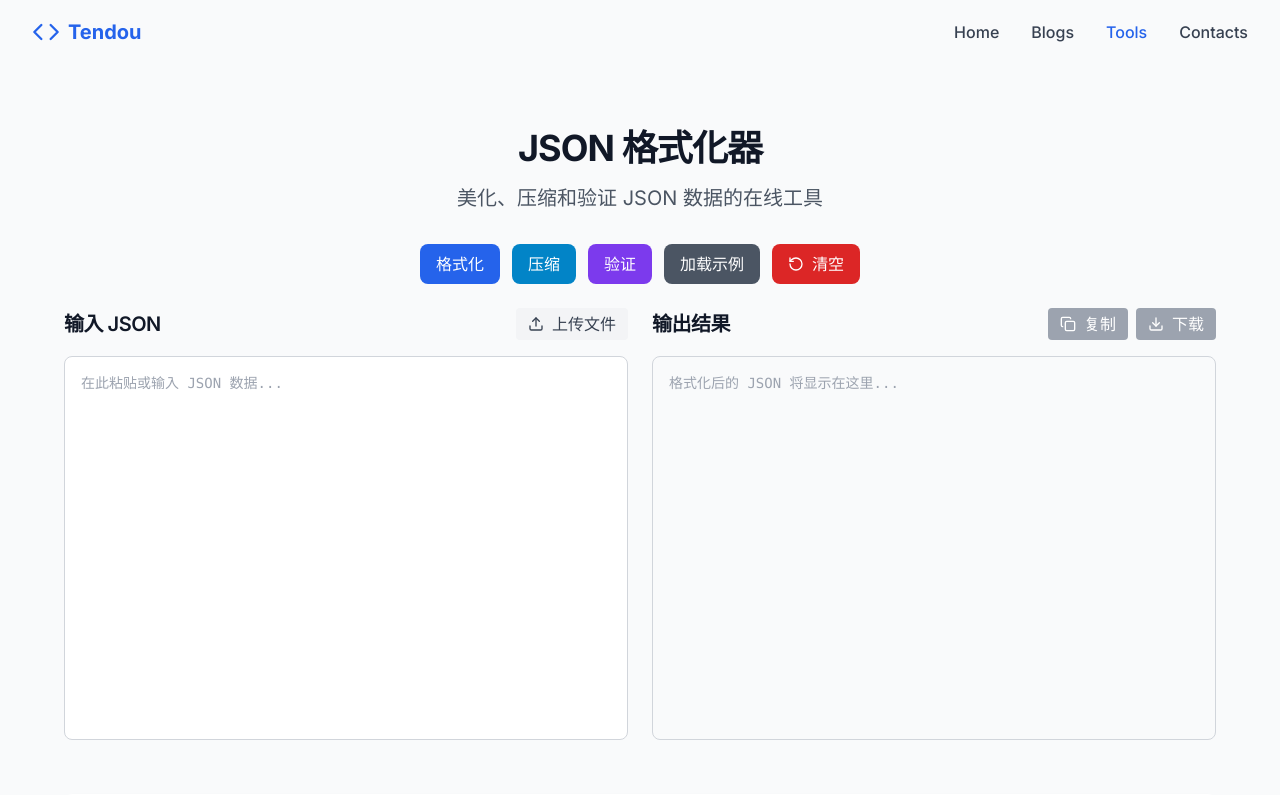
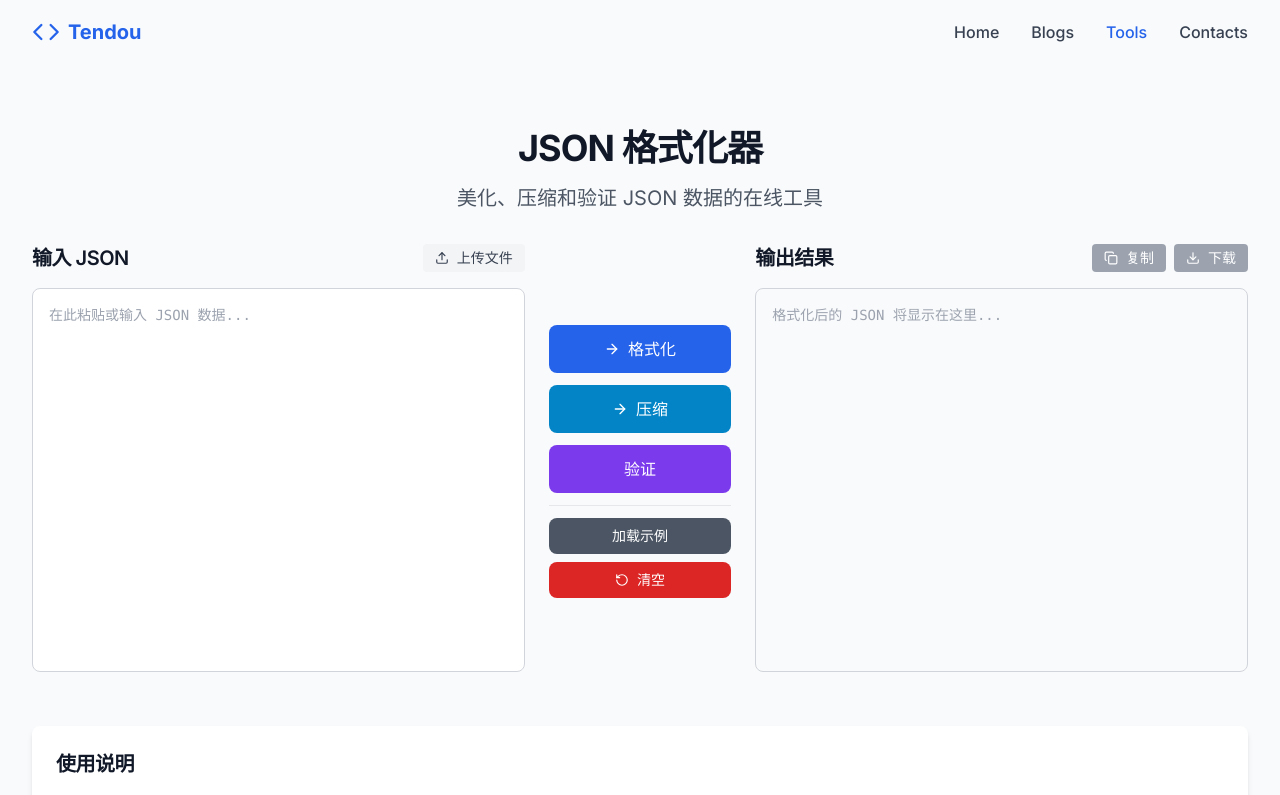
Before and after one commit to erichuanp/erichuanp.github.io, a React (Vite) app: page /tools/json-formatter in a window 1280 px wide. Shown: the top 795 px of the page. Built offline with nearby package versions, Linux system fonts and the light colour scheme.

Commit message:
Update JSON Formatter with Vertical Button Layout

```diff
--- a/src/tools/JsonFormatter.tsx
+++ b/src/tools/JsonFormatter.tsx
@@ -1,6 +1,6 @@
 import React, { useState } from 'react';
 import { motion } from 'framer-motion';
-import { Copy, Download, Upload, RotateCcw, Check } from 'lucide-react';
+import { Copy, Download, Upload, RotateCcw, Check, ArrowRight, ArrowLeft } from 'lucide-react';
 import PageTransition from '../components/common/PageTransition';
 
 const JsonFormatter: React.FC = () => {
@@ -122,7 +122,7 @@ const JsonFormatter: React.FC = () => {
   return (
     <PageTransition>
       <div className="container py-16">
-        <div className="max-w-6xl mx-auto">
+        <div className="max-w-7xl mx-auto">
           {/* Header */}
           <div className="mb-8 text-center">
             <h1 className="mb-4 text-4xl font-bold text-gray-900">JSON 格式化器</h1>
@@ -131,62 +131,20 @@ const JsonFormatter: React.FC = () => {
             </p>
           </div>
 
-          {/* Controls */}
-          <motion.div
-            initial={{ opacity: 0, y: 20 }}
-            animate={{ opacity: 1, y: 0 }}
-            transition={{ duration: 0.5 }}
-            className="mb-6"
-          >
-            <div className="flex flex-wrap gap-3 justify-center">
-              <button
-                onClick={formatJson}
-                className="px-4 py-2 bg-primary-600 text-white rounded-lg hover:bg-primary-700 transition-colors"
-              >
-                格式化
-              </button>
-              <button
-                onClick={compressJson}
-                className="px-4 py-2 bg-secondary-600 text-white rounded-lg hover:bg-secondary-700 transition-colors"
-              >
-                压缩
-              </button>
-              <button
-                onClick={validateJson}
-                className="px-4 py-2 bg-accent-600 text-white rounded-lg hover:bg-accent-700 transition-colors"
-              >
-                验证
-              </button>
-              <button
-                onClick={loadExample}
-                className="px-4 py-2 bg-gray-600 text-white rounded-lg hover:bg-gray-700 transition-colors"
-              >
-                加载示例
-              </button>
-              <button
-                onClick={clearAll}
-                className="px-4 py-2 bg-red-600 text-white rounded-lg hover:bg-red-700 transition-colors flex items-center gap-2"
-              >
-                <RotateCcw size={16} />
-                清空
-              </button>
-            </div>
-          </motion.div>
-
-          {/* Main Content */}
-          <div className="grid grid-cols-1 lg:grid-cols-2 gap-6">
-            {/* Input Section */}
+          {/* Main Content - Three Column Layout */}
+          <div className="grid grid-cols-1 lg:grid-cols-12 gap-6">
+            {/* Input Section - 5 columns */}
             <motion.div
               initial={{ opacity: 0, x: -20 }}
               animate={{ opacity: 1, x: 0 }}
               transition={{ duration: 0.5, delay: 0.1 }}
-              className="space-y-4"
+              className="lg:col-span-5 space-y-4"
             >
               <div className="flex items-center justify-between">
                 <h2 className="text-xl font-semibold text-gray-900">输入 JSON</h2>
                 <div className="flex gap-2">
-                  <label className="px-3 py-1 bg-gray-100 text-gray-700 rounded cursor-pointer hover:bg-gray-200 transition-colors flex items-center gap-2">
-                    <Upload size={16} />
+                  <label className="px-3 py-1 bg-gray-100 text-gray-700 rounded cursor-pointer hover:bg-gray-200 transition-colors flex items-center gap-2 text-sm">
+                    <Upload size={14} />
                     上传文件
                     <input
                       type="file"
@@ -205,12 +163,58 @@ const JsonFormatter: React.FC = () => {
               />
             </motion.div>
 
-            {/* Output Section */}
+            {/* Control Buttons - 2 columns */}
+            <motion.div
+              initial={{ opacity: 0, y: 20 }}
+              animate={{ opacity: 1, y: 0 }}
+              transition={{ duration: 0.5, delay: 0.2 }}
+              className="lg:col-span-2 flex flex-col justify-center"
+            >
+              <div className="space-y-3">
+                <button
+                  onClick={formatJson}
+                  className="w-full px-4 py-3 bg-primary-600 text-white rounded-lg hover:bg-primary-700 transition-colors flex items-center justify-center gap-2 font-medium"
+                >
+                  <ArrowRight size={16} />
+                  格式化
+                </button>
+                <button
+                  onClick={compressJson}
+                  className="w-full px-4 py-3 bg-secondary-600 text-white rounded-lg hover:bg-secondary-700 transition-colors flex items-center justify-center gap-2 font-medium"
+                >
+                  <ArrowRight size={16} />
+                  压缩
+                </button>
+                <button
+                  onClick={validateJson}
+                  className="w-full px-4 py-3 bg-accent-600 text-white rounded-lg hover:bg-accent-700 transition-colors flex items-center justify-center gap-2 font-medium"
+                >
+                  验证
+                </button>
+                <div className="border-t border-gray-200 pt-3">
+                  <button
+                    onClick={loadExample}
+                    className="w-full px-4 py-2 bg-gray-600 text-white rounded-lg hover:bg-gray-700 transition-colors flex items-center justify-center gap-2 text-sm"
+                  >
+                    加载示例
+                  </button>
+                  <button
+                    onClick={clearAll}
+                    className="w-full mt-2 px-4 py-2 bg-red-600 text-white rounded-lg hover:bg-red-700 transition-colors flex items-center justify-center gap-2 text-sm"
+                  >
+                    <RotateCcw size={14} />
+                    清空
+                  </button>
+                </div>
+              </div>
+            </motion.div>
+
+            {/* Output Section - 5 columns */}
             <motion.div
               initial={{ opacity: 0, x: 20 }}
               animate={{ opacity: 1, x: 0 }}
-              transition={{ duration: 0.5, delay: 0.2 }}
-              className="space-y-4"
+              transition={{ duration: 0.5, delay: 0.3 }}
+              className="lg:col-span-5 space-y-4"
             >
               <div className="flex items-center justify-between">
                 <h2 className="text-xl font-semibold text-gray-900">输出结果</h2>
@@ -218,17 +222,17 @@ const JsonFormatter: React.FC = () => {
                   <button
                     onClick={copyToClipboard}
                     disabled={!output}
-                    className="px-3 py-1 bg-green-600 text-white rounded hover:bg-green-700 transition-colors disabled:bg-gray-400 disabled:cursor-not-allowed flex items-center gap-2"
+                    className="px-3 py-1 bg-green-600 text-white rounded hover:bg-green-700 transition-colors disabled:bg-gray-400 disabled:cursor-not-allowed flex items-center gap-2 text-sm"
                   >
-                    {copied ? <Check size={16} /> : <Copy size={16} />}
+                    {copied ? <Check size={14} /> : <Copy size={14} />}
                     {copied ? '已复制' : '复制'}
                   </button>
                   <button
                     onClick={downloadJson}
                     disabled={!output}
-                    className="px-3 py-1 bg-blue-600 text-white rounded hover:bg-blue-700 transition-colors disabled:bg-gray-400 disabled:cursor-not-allowed flex items-center gap-2"
+                    className="px-3 py-1 bg-blue-600 text-white rounded hover:bg-blue-700 transition-colors disabled:bg-gray-400 disabled:cursor-not-allowed flex items-center gap-2 text-sm"
                   >
-                    <Download size={16} />
+                    <Download size={14} />
                     下载
                   </button>
                 </div>
@@ -247,7 +251,7 @@ const JsonFormatter: React.FC = () => {
             <motion.div
               initial={{ opacity: 0, y: 10 }}
               animate={{ opacity: 1, y: 0 }}
-              className="mt-4 p-4 bg-red-50 border border-red-200 rounded-lg"
+              className="mt-6 p-4 bg-red-50 border border-red-200 rounded-lg"
             >
               <p className="text-red-700 font-medium">错误信息:</p>
               <p className="text-red-600 mt-1">{error}</p>
@@ -258,7 +262,7 @@ const JsonFormatter: React.FC = () => {
           <motion.div
             initial={{ opacity: 0, y: 20 }}
             animate={{ opacity: 1, y: 0 }}
-            transition={{ duration: 0.5, delay: 0.3 }}
+            transition={{ duration: 0.5, delay: 0.4 }}
             className="mt-12 bg-white rounded-lg shadow-md p-6"
           >
             <h3 className="text-xl font-semibold text-gray-900 mb-4">使用说明</h3>
```
